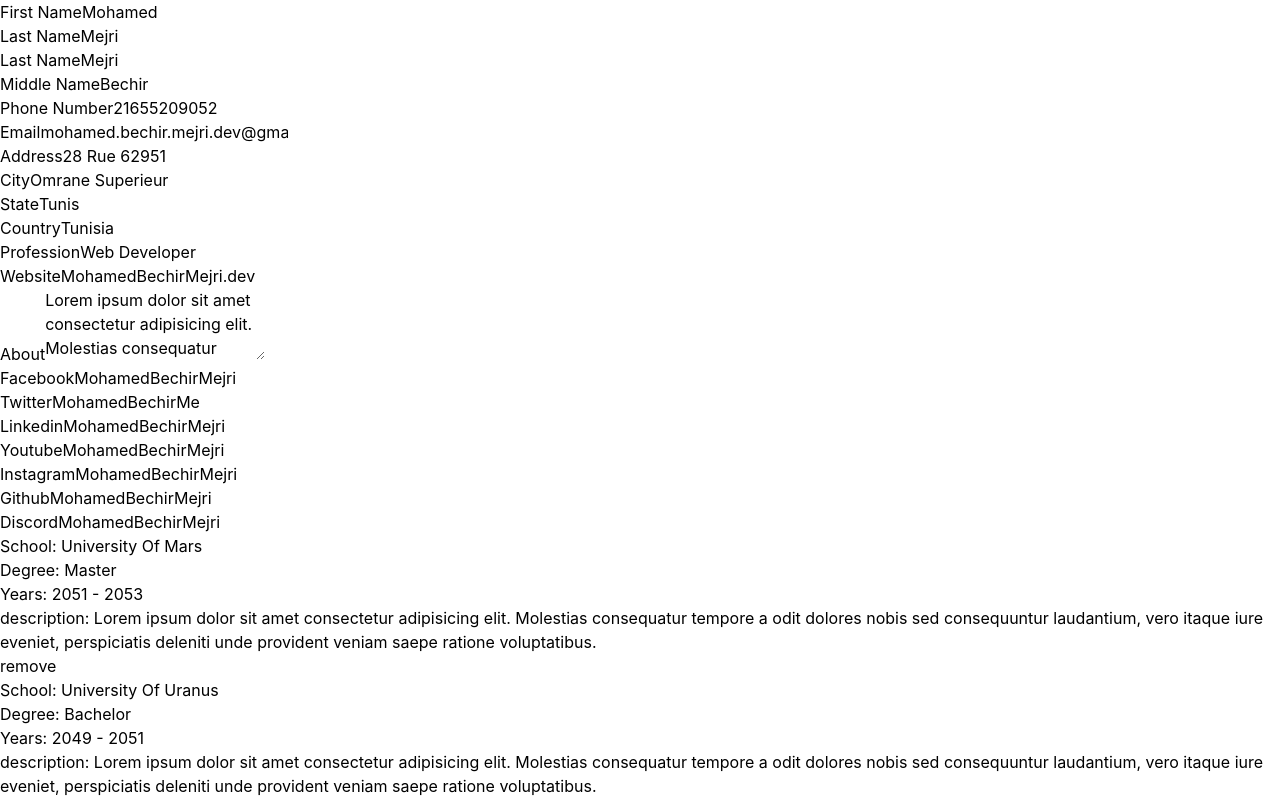
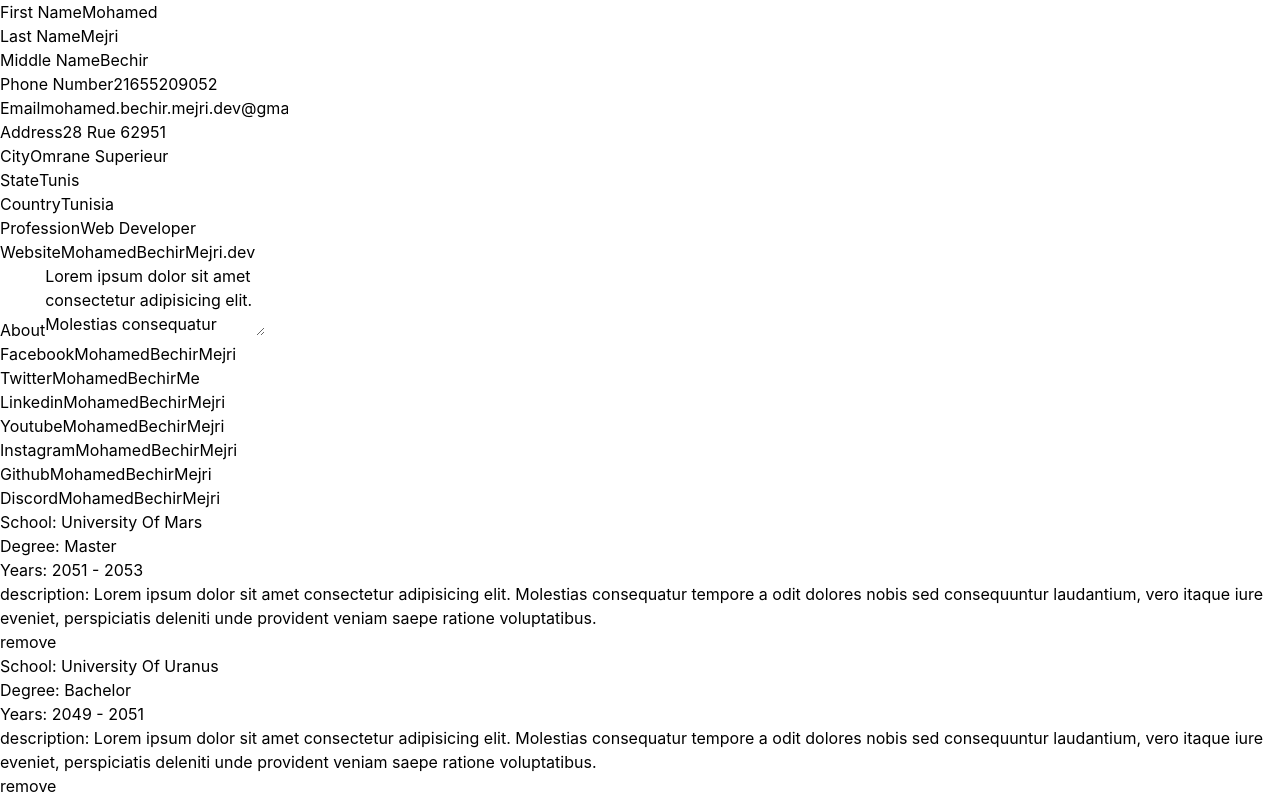
Before and after one commit to MohamedBechirMejri/cv-app-theodinproject, a React (Create React App) app: page / in a window 1280 px wide. Shown: the top 800 px of the page. Built offline with nearby package versions, Linux system fonts and the light colour scheme.

Commit message:
replace fname div

```diff
--- a/src/Components/Edit/Edit.tsx
+++ b/src/Components/Edit/Edit.tsx
@@ -299,17 +299,13 @@ const Edit = ({
 
   return (
     <form>
-      <div className="">
-        <label htmlFor="firstName">First Name</label>
-        <input
-          type="text"
-          className=""
-          id="firstName"
-          placeholder="First Name"
-          value={firstName}
-          onChange={e => setFirstName(e.target.value)}
-        />
-      </div>
+      <FormGroup
+        label="First Name"
+        id="firstName"
+        value={firstName}
+        f={setFirstName}
+        type="text"
+      />
       <FormGroup
         label="Last Name"
         id="lastName"
@@ -317,19 +313,6 @@ const Edit = ({
         f={setLastName}
         type="text"
       />
-
-
-      <div className="">
-        <label htmlFor="lastName">Last Name</label>
-        <input
-          type="text"
-          className=""
-          id="lastName"
-          placeholder="Last Name"
-          value={lastName}
-          onChange={e => setLastName(e.target.value)}
-        />
-      </div>
       <div className="">
         <label htmlFor="middleName">Middle Name</label>
         <input
```
